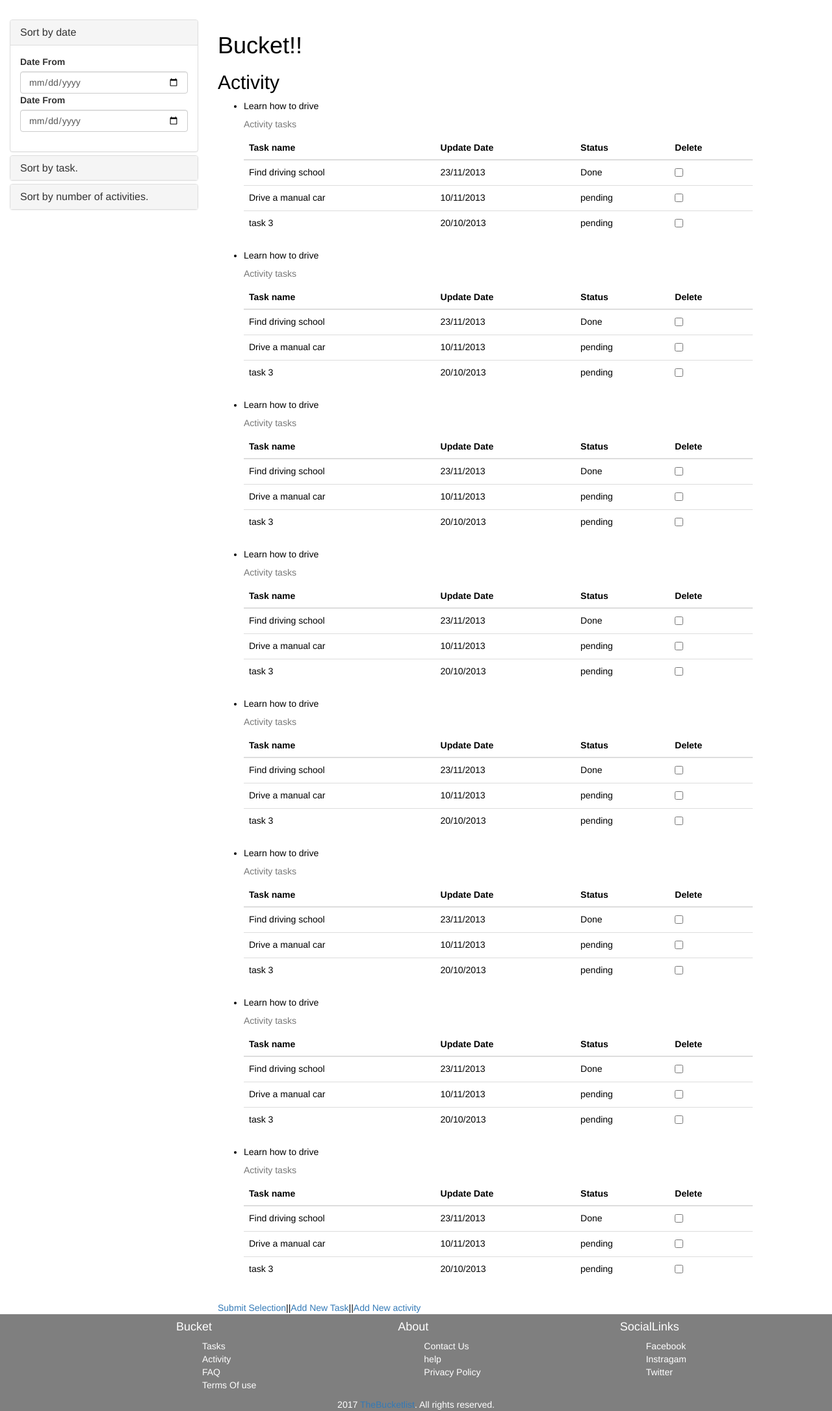
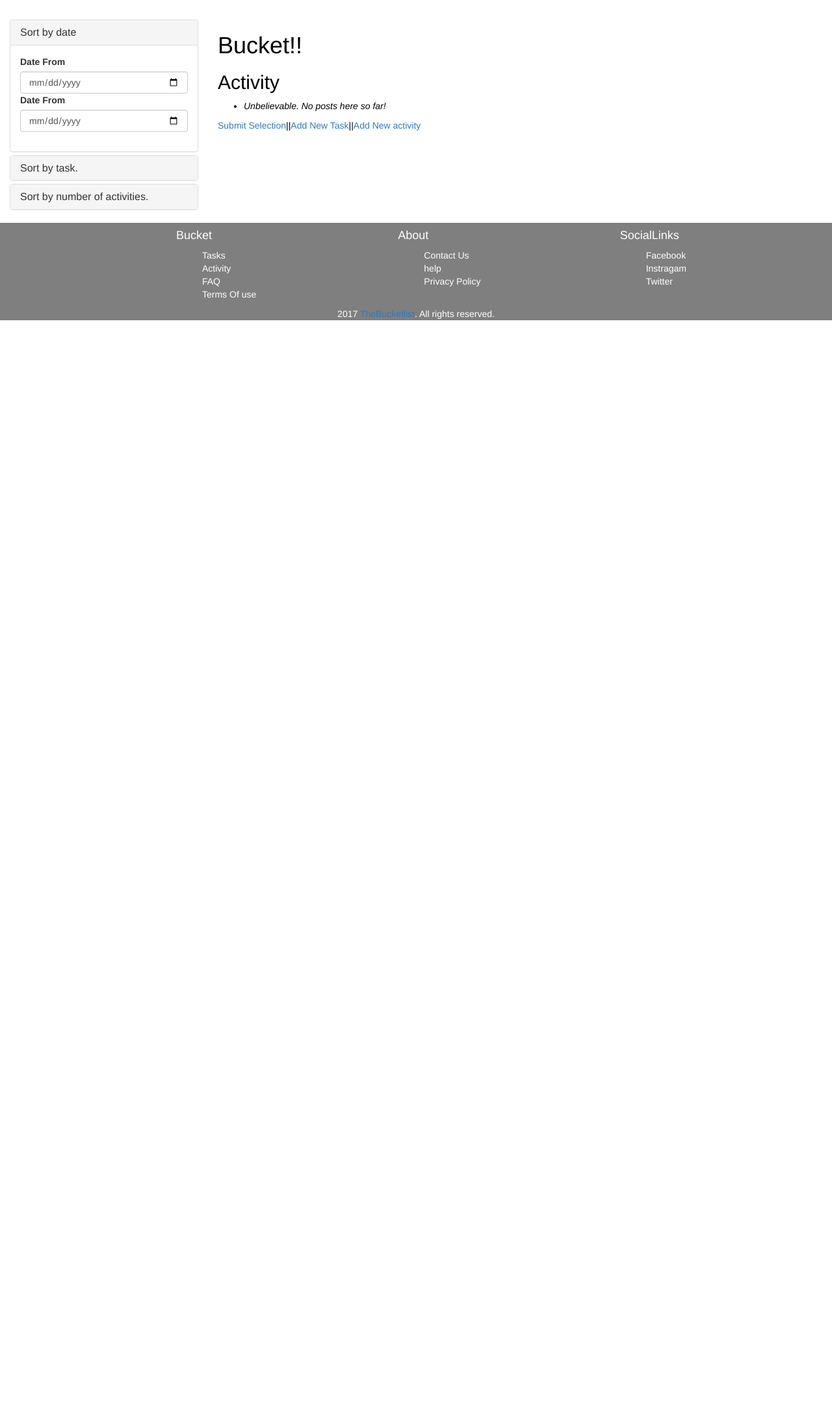
Before and after one commit to brendenozie/andela-challenge, a Flask app: page /account in a window 1280 px wide. Shown: the part 52-2224 px from the top of the page at 65% size. After the commit the page ends 545 px from the top, so only its background shows below. Run offline with Flask 2, Linux system fonts and the light colour scheme; some libraries are stand-ins or nearby versions.

Commit message:
updated account template

```diff
--- a/and_chall/app/templates/account.html
+++ b/and_chall/app/templates/account.html
@@ -56,12 +56,13 @@
 		</div>
 	</div>
 </section>
+
 <section class="col-md-8 accact">
 <h1>Bucket!!</h1>
 	<h2>Activity</h2>
 <ul>
-<li>Learn how to drive
-
+{% for post in posts %}
+	<li>Learn how to drive{{post['title']}}
 		<div class="table-responsive">
 			<table class="table">
 			<caption>Activity tasks</caption>
@@ -80,284 +81,14 @@
 						<td>Done</td>
 						<td><input type="checkbox" /></td>
 					</tr>
-<tr>
-<td>Drive a manual car</td>
-<td>10/11/2013</td>
-<td>pending</td>
-<td><input type="checkbox" /></td>
-</tr>
-<tr>
-<td>task 3</td>
-<td>20/10/2013</td>
-<td>pending</td>
-<td><input type="checkbox" /></td>
-</tr>
-</tbody>
-</table>
-</div>
-</li>
-<li>Learn how to drive
-
-<div class="table-responsive">
-<table class="table">
-<caption>Activity tasks</caption>
-<thead>
-<tr>
-<th>Task name</th>
-<th>Update Date</th>
-<th>Status</th>
-<th>Delete</th>
-</tr>
-</thead>
-<tbody>
-<tr>
-<td>Find driving school</td>
-<td>23/11/2013</td>
-<td>Done</td>
-<td><input type="checkbox" /></td>
-</tr>
-<tr>
-<td>Drive a manual car</td>
-<td>10/11/2013</td>
-<td>pending</td>
-<td><input type="checkbox" /></td>
-</tr>
-<tr>
-<td>task 3</td>
-<td>20/10/2013</td>
-<td>pending</td>
-<td><input type="checkbox" /></td>
-</tr>
 				</tbody>
 			</table>
 		</div>
 	</li>
 
-<li>Learn how to drive
-
-<div class="table-responsive">
-<table class="table">
-<caption>Activity tasks</caption>
-<thead>
-<tr>
-<th>Task name</th>
-<th>Update Date</th>
-<th>Status</th>
-<th>Delete</th>
-</tr>
-</thead>
-<tbody>
-<tr>
-<td>Find driving school</td>
-<td>23/11/2013</td>
-<td>Done</td>
-<td><input type="checkbox" /></td>
-</tr>
-<tr>
-<td>Drive a manual car</td>
-<td>10/11/2013</td>
-<td>pending</td>
-<td><input type="checkbox" /></td>
-</tr>
-<tr>
-<td>task 3</td>
-<td>20/10/2013</td>
-<td>pending</td>
-<td><input type="checkbox" /></td>
-</tr>
-</tbody>
-</table>
-</div>
-</li>
-
-<li>Learn how to drive
-
-<div class="table-responsive">
-<table class="table">
-<caption>Activity tasks</caption>
-<thead>
-<tr>
-<th>Task name</th>
-<th>Update Date</th>
-<th>Status</th>
-<th>Delete</th>
-</tr>
-</thead>
-<tbody>
-<tr>
-<td>Find driving school</td>
-<td>23/11/2013</td>
-<td>Done</td>
-<td><input type="checkbox" /></td>
-</tr>
-<tr>
-<td>Drive a manual car</td>
-<td>10/11/2013</td>
-<td>pending</td>
-<td><input type="checkbox" /></td>
-</tr>
-<tr>
-<td>task 3</td>
-<td>20/10/2013</td>
-<td>pending</td>
-<td><input type="checkbox" /></td>
-</tr>
-</tbody>
-</table>
-</div>
-</li>
-
-<li>Learn how to drive
-
-<div class="table-responsive">
-<table class="table">
-<caption>Activity tasks</caption>
-<thead>
-<tr>
-<th>Task name</th>
-<th>Update Date</th>
-<th>Status</th>
-<th>Delete</th>
-</tr>
-</thead>
-<tbody>
-<tr>
-<td>Find driving school</td>
-<td>23/11/2013</td>
-<td>Done</td>
-<td><input type="checkbox" /></td>
-</tr>
-<tr>
-<td>Drive a manual car</td>
-<td>10/11/2013</td>
-<td>pending</td>
-<td><input type="checkbox" /></td>
-</tr>
-<tr>
-<td>task 3</td>
-<td>20/10/2013</td>
-<td>pending</td>
-<td><input type="checkbox" /></td>
-</tr>
-</tbody>
-</table>
-</div>
-
-</li>
-
-
-<li>Learn how to drive
-
-<div class="table-responsive">
-<table class="table">
-<caption>Activity tasks</caption>
-<thead>
-<tr>
-<th>Task name</th>
-<th>Update Date</th>
-<th>Status</th>
-<th>Delete</th>
-</tr>
-</thead>
-<tbody>
-<tr>
-<td>Find driving school</td>
-<td>23/11/2013</td>
-<td>Done</td>
-<td><input type="checkbox" /></td>
-</tr>
-<tr>
-<td>Drive a manual car</td>
-<td>10/11/2013</td>
-<td>pending</td>
-<td><input type="checkbox" /></td>
-</tr>
-<tr>
-<td>task 3</td>
-<td>20/10/2013</td>
-<td>pending</td>
-<td><input type="checkbox" /></td>
-</tr>
-</tbody>
-</table>
-</div>
-</li>
-
-<li>Learn how to drive
-
-<div class="table-responsive">
-<table class="table">
-<caption>Activity tasks</caption>
-<thead>
-<tr>
-<th>Task name</th>
-<th>Update Date</th>
-<th>Status</th>
-<th>Delete</th>
-</tr>
-</thead>
-<tbody>
-<tr>
-<td>Find driving school</td>
-<td>23/11/2013</td>
-<td>Done</td>
-<td><input type="checkbox" /></td>
-</tr>
-<tr>
-<td>Drive a manual car</td>
-<td>10/11/2013</td>
-<td>pending</td>
-<td><input type="checkbox" /></td>
-</tr>
-<tr>
-<td>task 3</td>
-<td>20/10/2013</td>
-<td>pending</td>
-<td><input type="checkbox" /></td>
-</tr>
-</tbody>
-</table>
-</div>
-</li>
-
-<li>Learn how to drive
-
-<div class="table-responsive">
-<table class="table">
-<caption>Activity tasks</caption>
-<thead>
-<tr>
-<th>Task name</th>
-<th>Update Date</th>
-<th>Status</th>
-<th>Delete</th>
-</tr>
-</thead>
-<tbody>
-<tr>
-<td>Find driving school</td>
-<td>23/11/2013</td>
-<td>Done</td>
-<td><input type="checkbox" /></td>
-</tr>
-<tr>
-<td>Drive a manual car</td>
-<td>10/11/2013</td>
-<td>pending</td>
-<td><input type="checkbox" /></td>
-</tr>
-<tr>
-<td>task 3</td>
-<td>20/10/2013</td>
-<td>pending</td>
-<td><input type="checkbox" /></td>
-</tr>
-</tbody>
-</table>
-</div>
-</li>
-
-
+  {% else %}
+    <li><em>Unbelievable. No posts here so far!</em></li>
+  {% endfor %}
 </ul>
 
 <div class="new">
```
Lines whose indentation alone changed are shown as unchanged.
